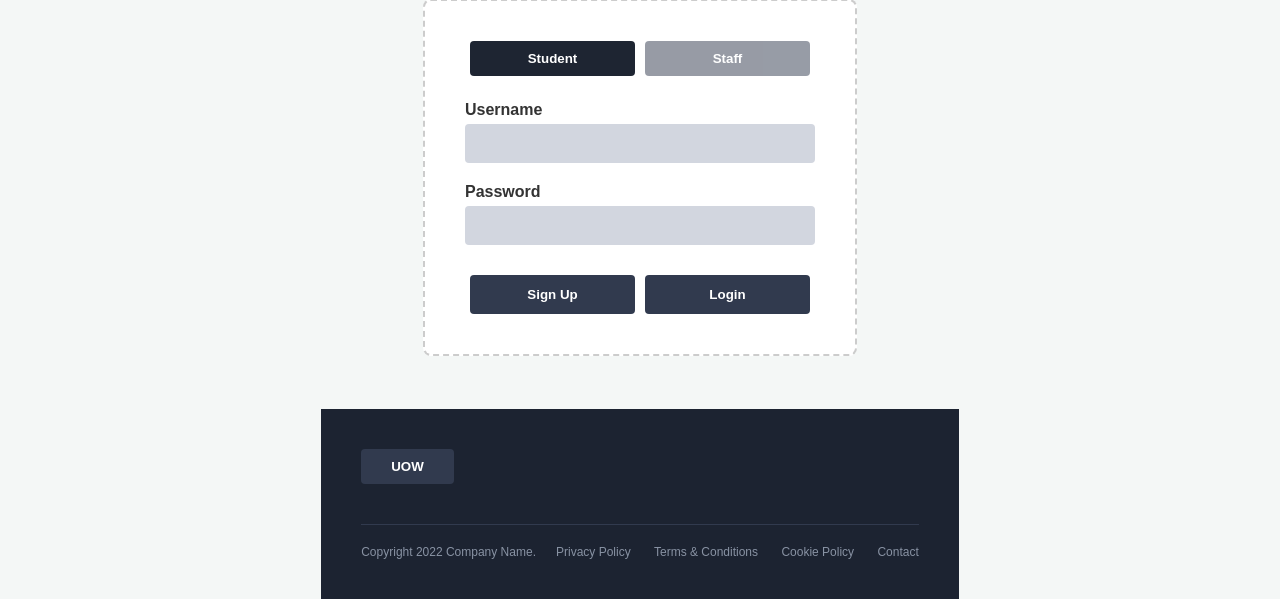
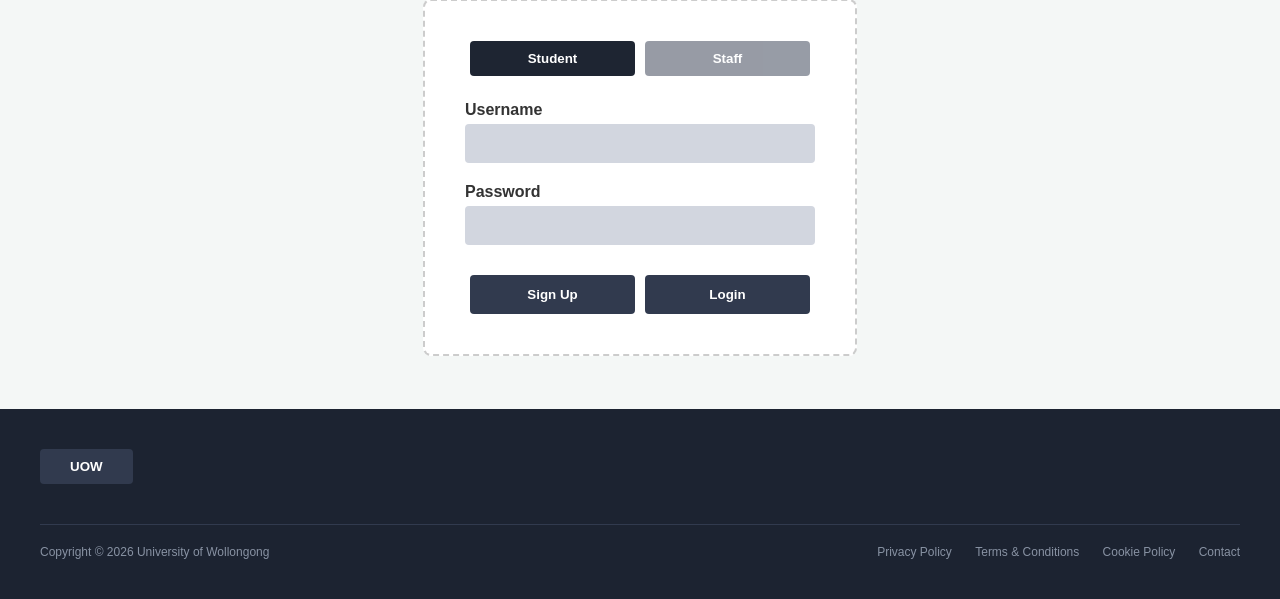
Before and after one commit to DHubber-8/Room-dollop, a Flask app: page / in a window 1280 px wide. Shown: the part 201-800 px from the top of the page. Run offline with Flask 3, Linux system fonts and the light colour scheme.

```diff
--- a/School/Templates/login.html
+++ b/School/Templates/login.html
@@ -121,6 +121,8 @@
             color: #8892a3;
             padding: 40px;
             font-size: 12px;
+            width: 100%;
+            box-sizing: border-box;
         }
         .footer-top {
             margin-bottom: 40px;
@@ -193,7 +195,7 @@
             <button class="footer-logo">UOW</button>
         </div>
         <div class="footer-bottom">
-            <div>Copyright 2022 Company Name.</div>
+            <div>Copyright © 2026 University of Wollongong</div>
             <div class="footer-links">
                 <span>Privacy Policy</span>
                 <span>Terms & Conditions</span>
```
